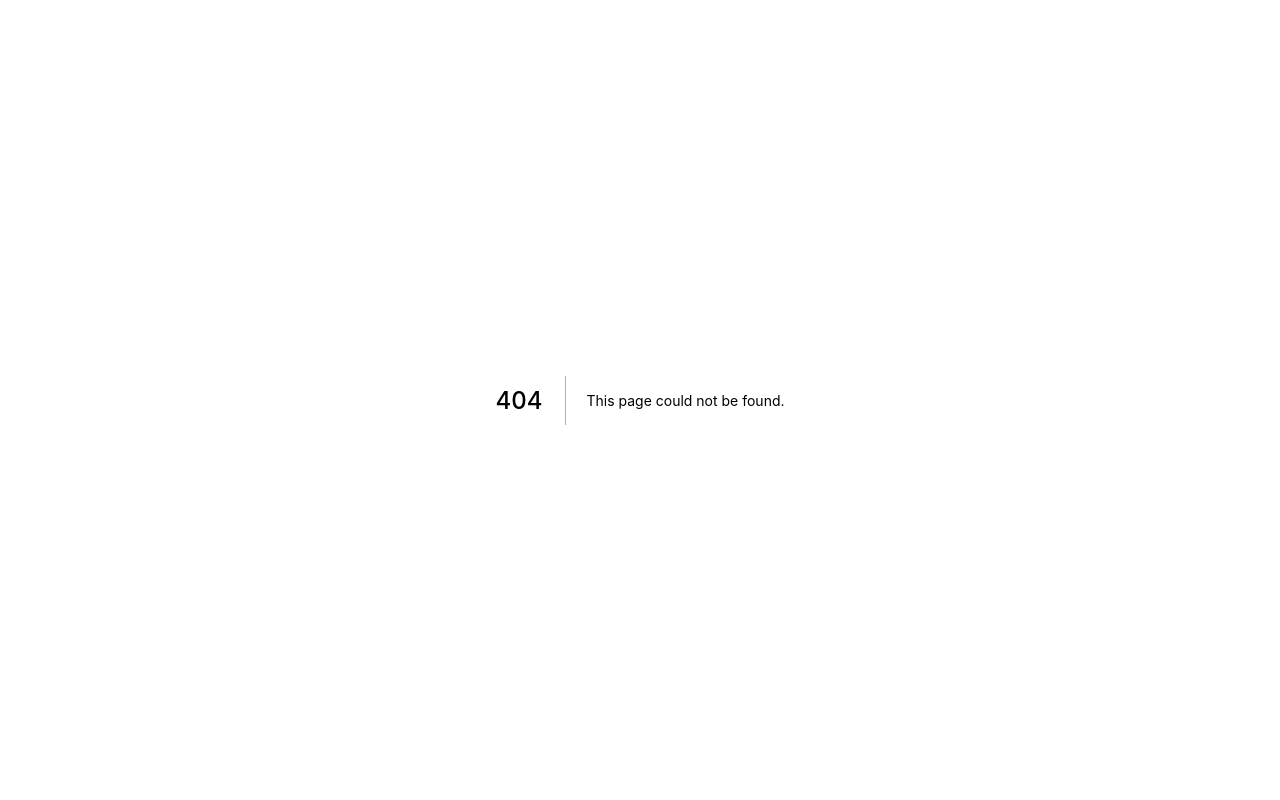
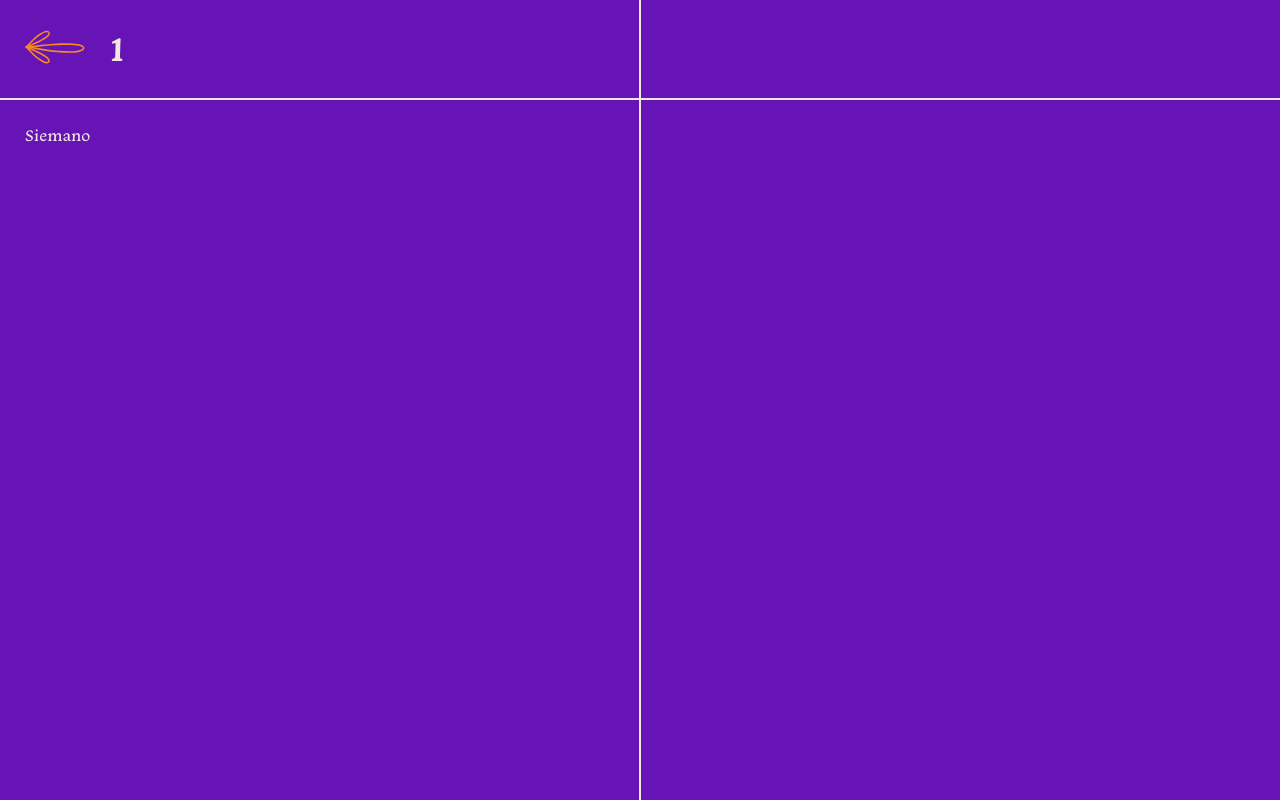
Before and after one commit to pasatoai/pestki, a Next.js app: page /gabinet/1 in a window 1280 px wide. Before the commit this address had no page. Built offline with nearby package versions, Linux system fonts and the light colour scheme.

Commit message:
Link do lekarzy dzialaja

```diff
--- a/components/Info/info.module.css
+++ b/components/Info/info.module.css
@@ -23,5 +23,5 @@
 .girl {
   position: relative;
   height: 100%;
-  aspect-ratio: 1;
+  aspect-ratio: 0.77;
 }
--- /dev/null
+++ b/pages/gabinet/[city].tsx
@@ -0,0 +1,37 @@
+import Image from "next/image";
+import Link from "next/link";
+import { useRouter } from "next/router";
+import React from "react";
+import * as L from "../../components/Layout/layout";
+import styles from "./gabinetpage.module.css";
+
+function GabinetPage(x: any) {
+  const { query } = useRouter();
+
+  return (
+    <div className={styles.wrapper}>
+      <L.Page isViolet={true}>
+        <L.TopBar>
+          <Link href="/">
+            <a>
+              <Image
+                className={styles.kursor}
+                height="60px"
+                width="60px"
+                alt="Powrot"
+                src={"/images/kursor.svg"}
+              />
+            </a>
+          </Link>
+          <h1 className={styles.city}>{query.city}</h1>
+        </L.TopBar>
+        <L.Content>Siemano</L.Content>
+      </L.Page>
+      <L.Page isViolet={true}>
+        <L.TopBar />
+      </L.Page>
+    </div>
+  );
+}
+
+export default GabinetPage;
--- /dev/null
+++ b/pages/gabinet/gabinetpage.module.css
@@ -0,0 +1,13 @@
+.wrapper {
+  display: flex;
+  gap: 2px;
+  background: var(--color-brown);
+}
+.kursor {
+  rotate: 90deg;
+  cursor: pointer;
+}
+
+.city {
+  padding-left: 25px;
+}
```
Also changed, not shown: components/Gabinety/gabinety.tsx (+11 -5 lines), public/images/kursor.svg (added).
